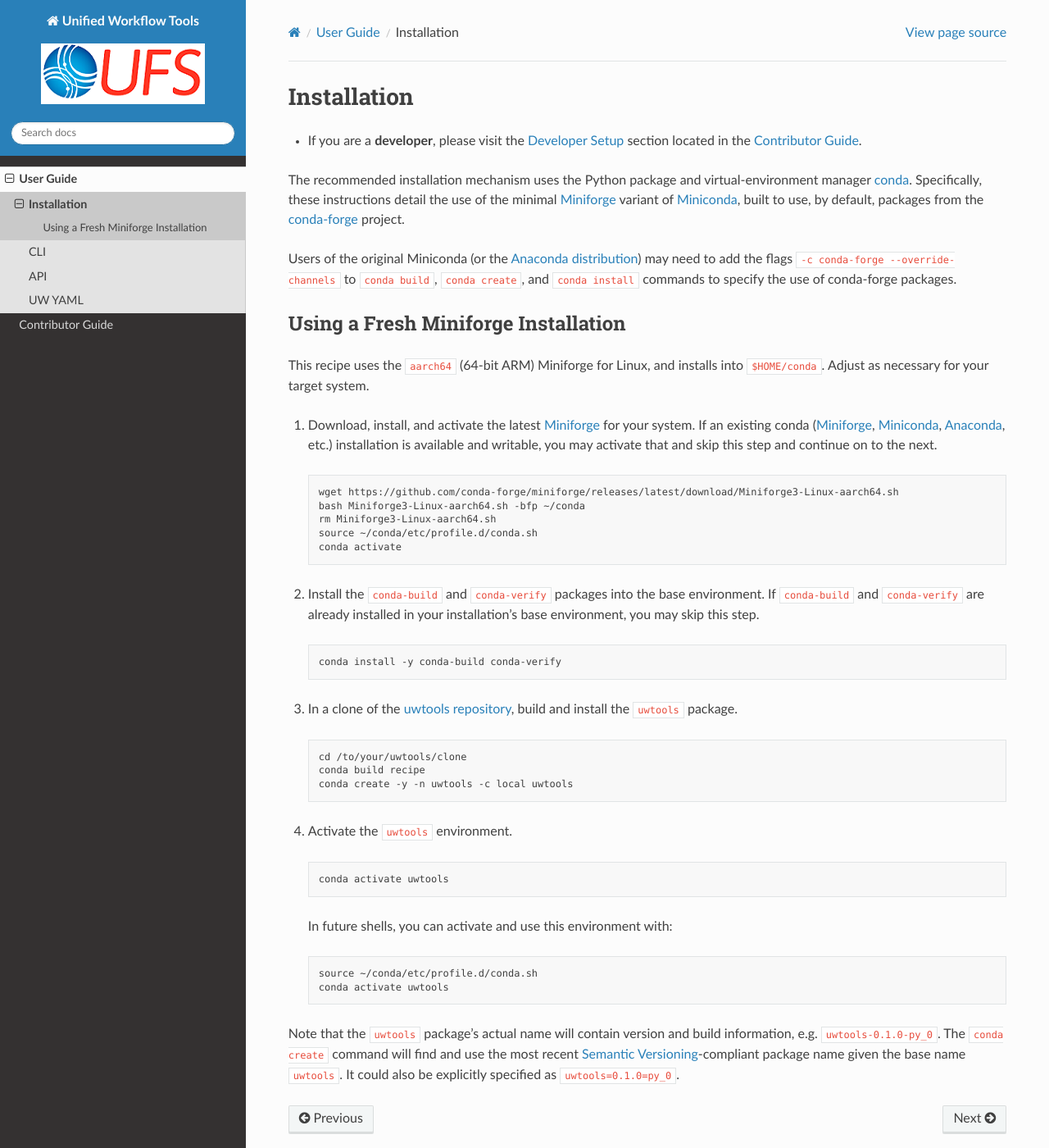
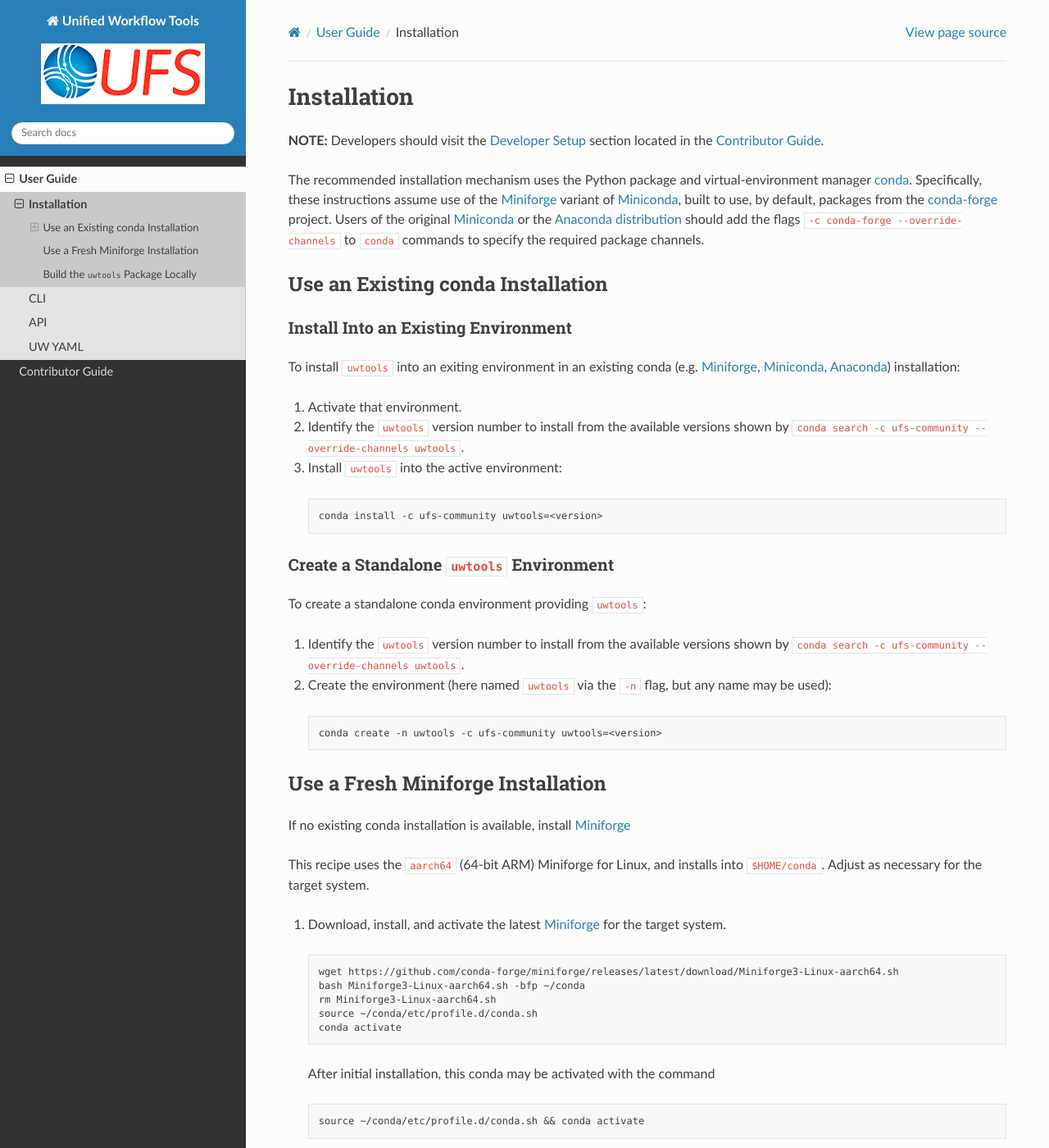
Before and after one commit to ufs-community/uwtools, a Sphinx documentation site: the page built from docs/sections/user_guide/installation.rst, in a window 1280 px wide and 1400 px high. Shown: the whole window at 82% size. Built offline with Sphinx 7.4.7 and the Read the Docs theme 2.0.0, drawn with Linux system fonts in a browser that asks for light colours; the version number could not be read and is left out; some of the changed text lies outside the part shown.

Commit message:
conda-pkg-install-docs (#382)

```diff
--- a/docs/conf.py
+++ b/docs/conf.py
@@ -48,7 +48,6 @@ extlinks = {
     "rocoto": ("https://christopherwharrop.github.io/rocoto/%s", "%s"),
     "rst": ("https://www.sphinx-doc.org/en/master/usage/restructuredtext/%s", "%s"),
     "rtd": ("https://readthedocs.org/projects/uwtools/%s", "%s"),
-    "semver": ("https://semver.org/%s", "%s"),
     "ufs": ("https://ufscommunity.org/%s", "%s"),
     "uwtools": ("https://github.com/ufs-community/uwtools/%s", "%s"),
 }
--- a/docs/sections/contributor_guide/developer_setup.rst
+++ b/docs/sections/contributor_guide/developer_setup.rst
@@ -3,6 +3,8 @@ Developer Setup
 
 Creating a ``bash`` Development Shell
 -------------------------------------
+
+If an existing conda (:miniforge:`Miniforge<>`, :miniconda:`Miniconda<>`, :anaconda:`Anaconda<>`, etc.) installation is available and writable, step 1 may be skipped.
 
 .. include:: ../../shared/miniforge3_instructions.rst
 
--- a/docs/sections/user_guide/installation.rst
+++ b/docs/sections/user_guide/installation.rst
@@ -1,42 +1,71 @@
 Installation
 ============
 
--  If you are a **developer**, please visit the :doc:`Developer Setup <../contributor_guide/developer_setup>` section located in the :doc:`Contributor Guide <../contributor_guide/index>`.
+**NOTE:** Developers should visit the :doc:`Developer Setup <../contributor_guide/developer_setup>` section located in the :doc:`Contributor Guide <../contributor_guide/index>`.
 
-The recommended installation mechanism uses the Python package and virtual-environment manager :conda:`conda<>`. Specifically, these instructions detail the use of the minimal :miniforge:`Miniforge<>` variant of :miniconda:`Miniconda<>`, built to use, by default, packages from the :conda-forge:`conda-forge<>` project.
+The recommended installation mechanism uses the Python package and virtual-environment manager :conda:`conda<>`. Specifically, these instructions assume use of the :miniforge:`Miniforge<>` variant of :miniconda:`Miniconda<>`, built to use, by default, packages from the :conda-forge:`conda-forge<>` project. Users of the original :miniconda:`Miniconda<>` or the :anaconda:`Anaconda distribution<>` should add the flags ``-c conda-forge --override-channels`` to ``conda`` commands to specify the required package channels.
 
-Users of the original Miniconda (or the :anaconda:`Anaconda distribution<>`) may need to add the flags ``-c conda-forge --override-channels`` to ``conda build``, ``conda create``, and ``conda install`` commands to specify the use of conda-forge packages.
+Use an Existing conda Installation
+----------------------------------
 
-Using a Fresh Miniforge Installation
-------------------------------------
+Install Into an Existing Environment
+^^^^^^^^^^^^^^^^^^^^^^^^^^^^^^^^^^^^
+
+To install ``uwtools`` into an exiting environment in an existing conda (e.g. :miniforge:`Miniforge<>`, :miniconda:`Miniconda<>`, :anaconda:`Anaconda<>`) installation:
+
+#. Activate that environment.
+#. Identify the ``uwtools`` version number to install from the available versions shown by ``conda search -c ufs-community --override-channels uwtools``.
+#. Install ``uwtools`` into the active environment:
+
+  .. code-block:: text
+
+    conda install -c ufs-community uwtools=<version>
+
+Create a Standalone ``uwtools`` Environment
+^^^^^^^^^^^^^^^^^^^^^^^^^^^^^^^^^^^^^^^^^^^
+
+To create a standalone conda environment providing ``uwtools``:
+
+#. Identify the ``uwtools`` version number to install from the available versions shown by ``conda search -c ufs-community --override-channels uwtools``.
+#. Create the environment (here named ``uwtools`` via the ``-n`` flag, but any name may be used):
+
+  .. code-block:: text
+
+    conda create -n uwtools -c ufs-community uwtools=<version>
+
+Use a Fresh Miniforge Installation
+----------------------------------
+
+If no existing conda installation is available, install :miniforge:`Miniforge<>`
 
 .. include:: ../../shared/miniforge3_instructions.rst
 
-2. Install the ``conda-build`` and ``conda-verify`` packages into the base environment. If ``conda-build`` and ``conda-verify`` are already installed in your installation’s base environment, you may skip this step.
+2. Continue with the `Use an Existing conda Installation`_ instructions.
+
+Build the ``uwtools`` Package Locally
+-------------------------------------
+
+1. Install the necessary build packages into the conda installation's base environment (see the `Use a Fresh Miniforge Installation`_ instructions if an installation is unavailable or not writable):
 
   .. code-block:: text
 
-    conda install -y conda-build conda-verify
+    conda install conda-build conda-verify
 
-3. In a clone of the :uwtools:`uwtools repository<>`, build and install the ``uwtools`` package.
+2. In a clone of the :uwtools:`uwtools repository<>`, build the ``uwtools`` package:
 
   .. code-block:: text
 
     cd /to/your/uwtools/clone
     conda build recipe
-    conda create -y -n uwtools -c local uwtools
 
-4. Activate the ``uwtools`` environment.
+3. Verify local availability of the newly built package:
 
   .. code-block:: text
 
-    conda activate uwtools
+    conda search -c local --override-channels uwtools # do not add -c conda-forge to this command
 
-  In future shells, you can activate and use this environment with:
+4. Optionally, create an environment from the newly built package:
 
   .. code-block:: text
 
-    source ~/conda/etc/profile.d/conda.sh
-    conda activate uwtools
-
-Note that the ``uwtools`` package’s actual name will contain version and build information, e.g. ``uwtools-0.1.0-py_0``. The ``conda create`` command will find and use the most recent :semver:`Semantic Versioning<>`-compliant package name given the base name ``uwtools``. It could also be explicitly specified as ``uwtools=0.1.0=py_0``.
+    conda create -n uwtools -c local uwtools[=<version>] # specify version if multiple choices are available
--- a/docs/shared/miniforge3_instructions.rst
+++ b/docs/shared/miniforge3_instructions.rst
@@ -1,6 +1,6 @@
-This recipe uses the ``aarch64`` (64-bit ARM) Miniforge for Linux, and installs into ``$HOME/conda``. Adjust as necessary for your target system.
+This recipe uses the ``aarch64`` (64-bit ARM) Miniforge for Linux, and installs into ``$HOME/conda``. Adjust as necessary for the target system.
 
-1. Download, install, and activate the latest :miniforge3:`Miniforge<>` for your system. If an existing conda (:miniforge:`Miniforge<>`, :miniconda:`Miniconda<>`, :anaconda:`Anaconda<>`, etc.) installation is available and writable, you may activate that and skip this step and continue on to the next.
+1. Download, install, and activate the latest :miniforge3:`Miniforge<>` for the target system.
 
   .. code-block:: text
 
@@ -9,3 +9,9 @@ This recipe uses the ``aarch64`` (64-bit ARM) Miniforge for Linux, and installs
     rm Miniforge3-Linux-aarch64.sh
     source ~/conda/etc/profile.d/conda.sh
     conda activate
+
+  After initial installation, this conda may be activated with the command
+
+  .. code-block:: text
+
+    source ~/conda/etc/profile.d/conda.sh && conda activate
```
